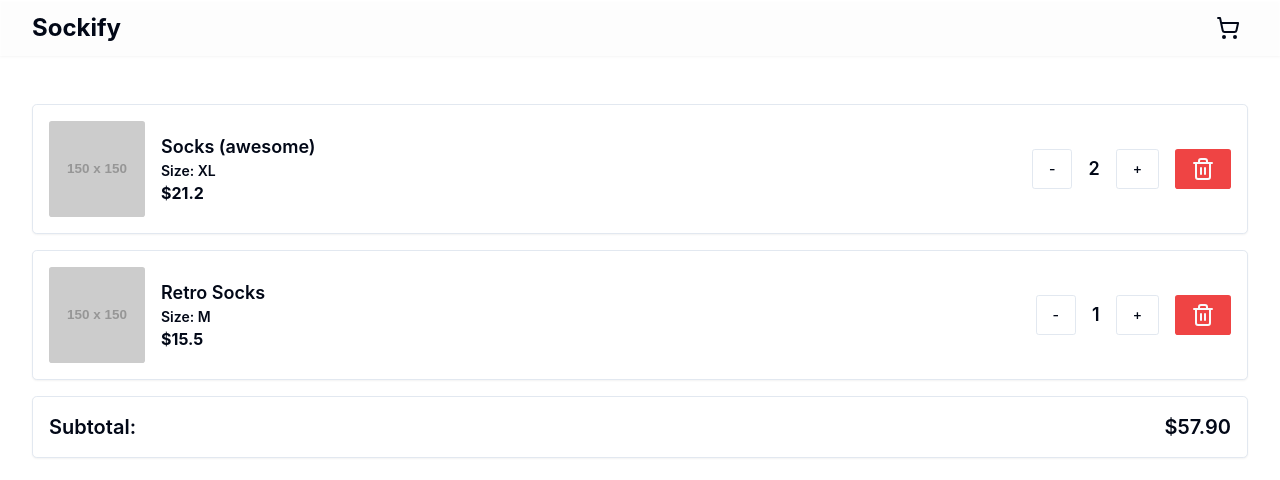
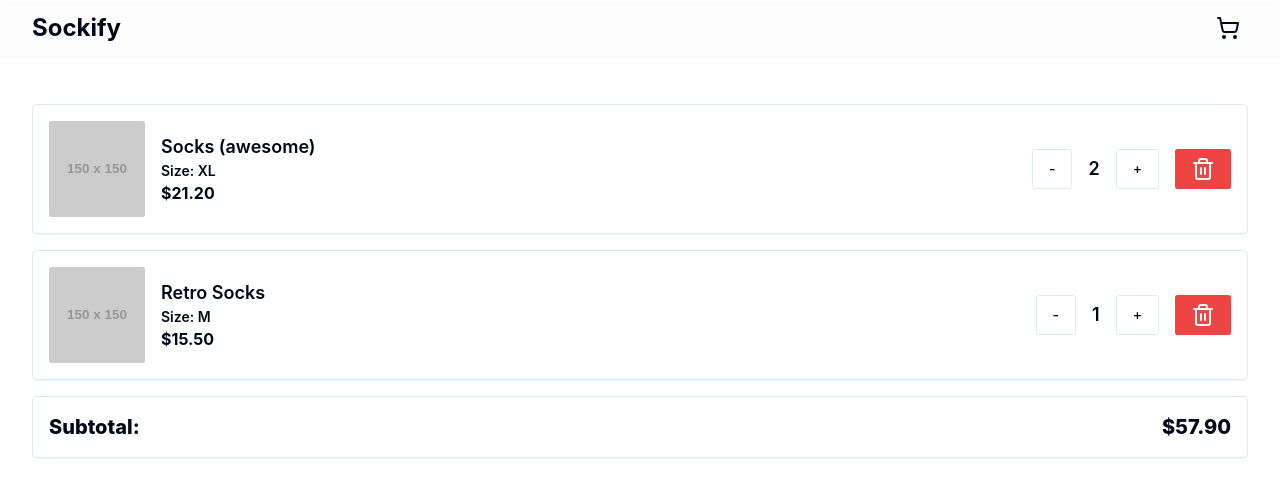
Before and after one commit to sockify/sockify, a React (Vite) app in the folder web-client/: page /cart in a window 1280 px wide. Shown: the top 480 px of the page. Built offline with nearby package versions, Linux system fonts and the light colour scheme.

Commit message:
Fixed text boldness and and price decimal points

```diff
--- a/web-client/src/components/CartItem.tsx
+++ b/web-client/src/components/CartItem.tsx
@@ -33,7 +33,7 @@ export default function CartItem({
                     <div className="text-lg font-semibold">
                         <h3>{name}</h3>
                         <p className="text-sm">Size: {size}</p>
-                        <p className="text-base font-bold">${price}</p>
+                        <p className="text-base font-bold">${price.toFixed(2)}</p>
                     </div>
                 </div>
                 <div className="flex gap-4 items-center">
--- a/web-client/src/pages/CartPage.tsx
+++ b/web-client/src/pages/CartPage.tsx
@@ -67,7 +67,7 @@ const CartPage: React.FC = () => {
 
           {/* Subtotal section */}
           <Card className="p-4">
-            <div className="flex justify-between text-xl font-semibold">
+            <div className="flex justify-between text-xl font-extrabold">
               <span>Subtotal:</span>
               <span>${subtotal.toFixed(2)}</span>
             </div>
```
